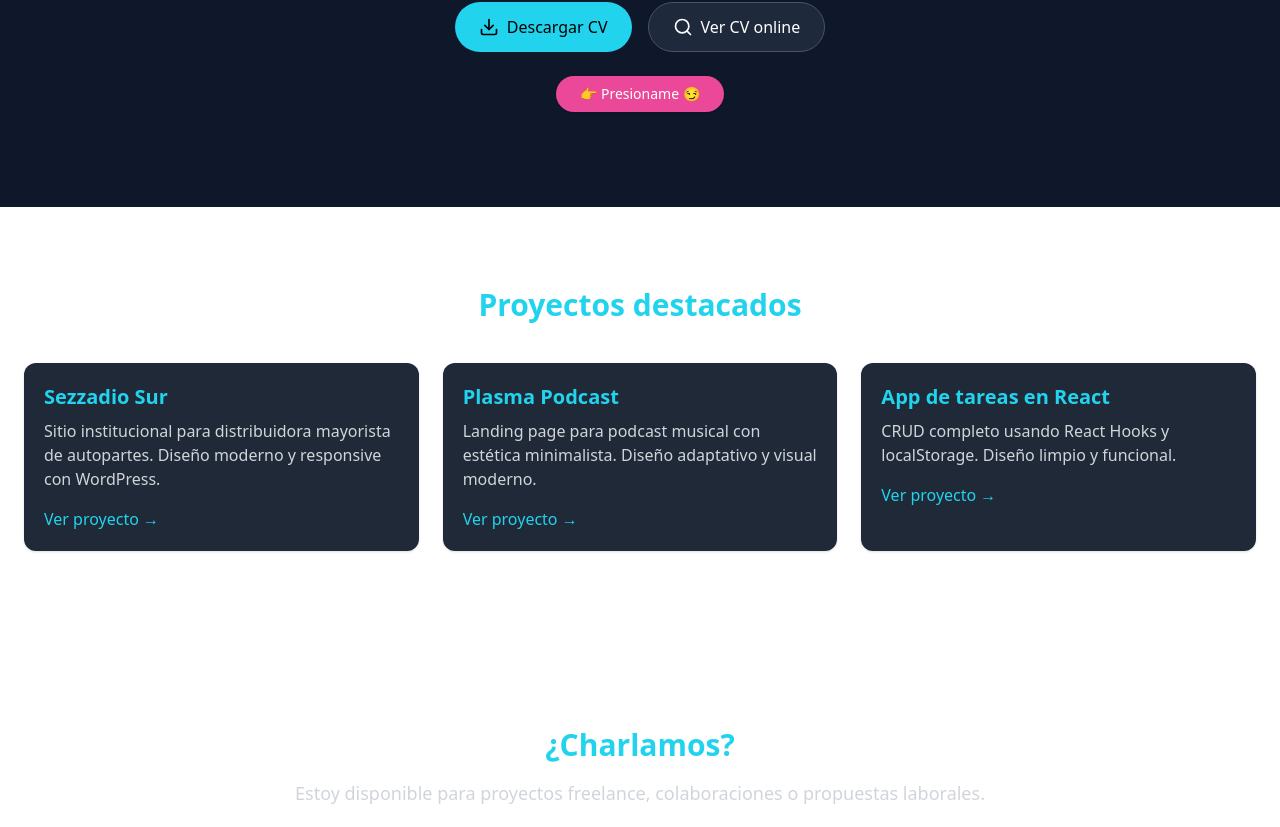
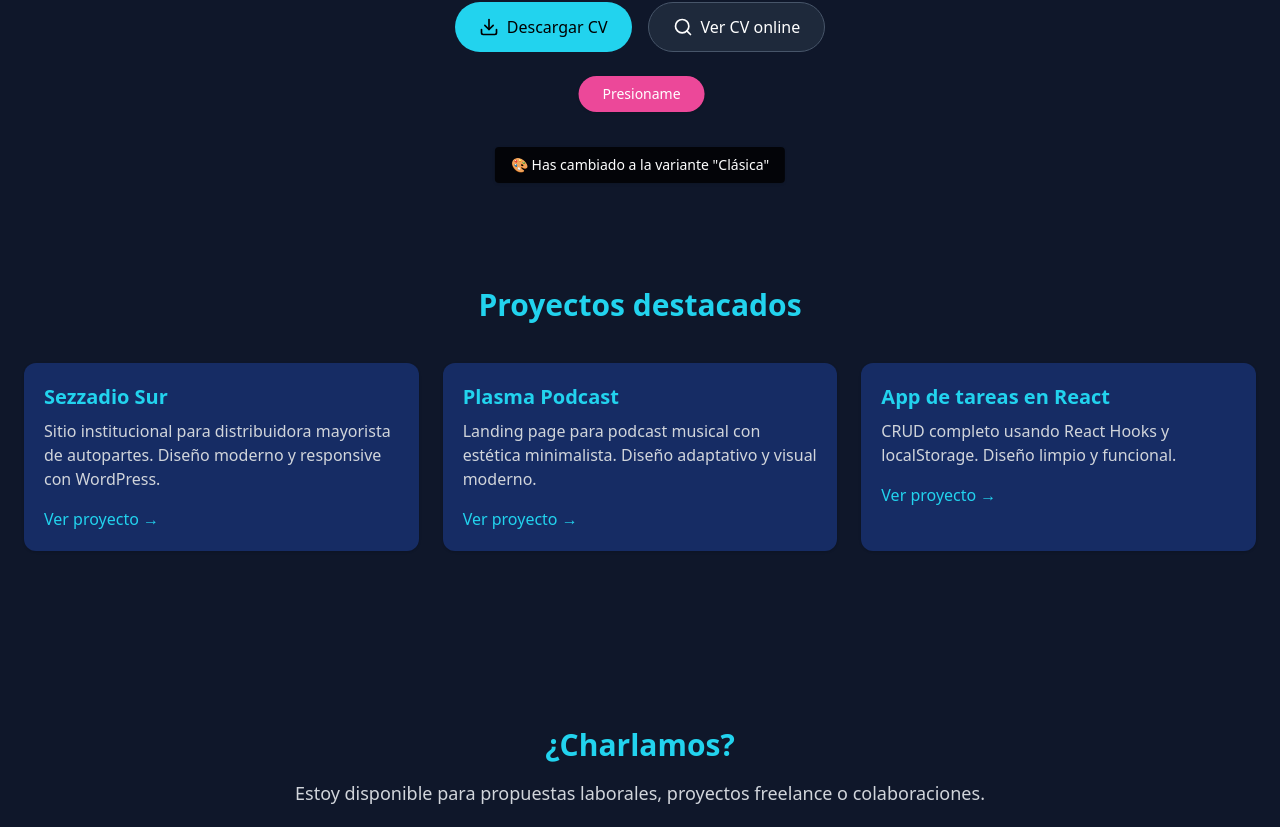
Before and after one commit to MatiGuar/portfolio-matias-guarnaccia, a React (Vite) app: page / in a window 1280 px wide. Shown: the part 593-1420 px from the top of the page. Built offline with nearby package versions, Linux system fonts and the light colour scheme.

Commit message:
testeando boton de cambio de estilos

```diff
--- a/index.html
+++ b/index.html
@@ -5,7 +5,7 @@
     <link rel="icon" type="image/svg+xml" href="/vite.svg" />
     <link href="https://fonts.googleapis.com/css2?family=Sora:wght@400;600;700&display=swap" rel="stylesheet">
     <meta name="viewport" content="width=device-width, initial-scale=1.0" />
-    <title>Vite + React</title>
+    <title>Portfolio Matias Guarnaccia </title>
   </head>
   <body>
     <div id="root"></div>
--- a/src/App.jsx
+++ b/src/App.jsx
@@ -1,20 +1,48 @@
+import { useEffect, useState } from "react";
 import Navbar from "./components/Navbar";
-import Home from "./pages/Home";
 import Projects from "./pages/Projects";
 import Contact from "./pages/Contact";
 import Footer from "./components/Footer";
 import HeroDemo from "./components/HeroDemo";
 
+const variants = [
+  "default",
+  "minimal",
+  "imageBackground",
+  "angledLayout",
+  "devIllustration"
+];
+
 function App() {
+  const [variantIndex, setVariantIndex] = useState(0);
+  const variant = variants[variantIndex];
+
+  useEffect(() => {
+    const body = document.body;
+
+    if (variant === "imageBackground") {
+      body.classList.add("bg-hero-img");
+      body.classList.remove("bg-dark"); // por si quedó aplicada
+    } else {
+      body.classList.remove("bg-hero-img");
+      body.classList.add("bg-dark"); // se asegura fondo oscuro en el resto
+    }
+  }, [variant]);
+
+
+  const handleChangeVariant = () => {
+    const nextIndex = (variantIndex + 1) % variants.length;
+    setVariantIndex(nextIndex);
+  };
+
   return (
-    <>
+    <div className="text-white min-h-screen">
       <Navbar />
-      {/*<Home />*/}
-      <HeroDemo />
-      <Projects />
-      <Contact />
-      <Footer />
-    </>
+      <HeroDemo variant={variant} onChangeVariant={handleChangeVariant} />
+      <Projects variant={variant} />
+      <Contact variant={variant} />
+      <Footer variant={variant} />
+    </div>
   );
 }
 
--- a/src/components/Hero.jsx
+++ b/src/components/Hero.jsx
@@ -1,7 +1,7 @@
 import React from "react";
 import { Download, Search } from "lucide-react";
 import { motion, AnimatePresence } from "framer-motion";
-import styles from "./Hero.module.css"; // Importa el CSS module
+import styles from "./Hero.module.css"; // CSS Modules
 
 const Hero = ({
   title,
@@ -11,7 +11,6 @@ const Hero = ({
   cta2,
   location,
   variant = "default",
-  backgroundImage = "",
   onChangeVariant,
 }) => {
   const isMinimal = variant === "minimal";
@@ -22,10 +21,58 @@ const Hero = ({
   const showImage = !isMinimal && image;
   const titleClean = isMinimal ? title.replace(/👋/g, "") : title;
 
+  // Layout especial para la variante MINIMAL
+  if (isMinimal) {
+    return (
+      <section className="min-h-screen bg-gray-900 text-white flex flex-col justify-center items-center px-4">
+        <h1 className="text-2xl font-semibold text-center mb-2">
+          {titleClean}
+        </h1>
+        <p className="text-sm text-gray-300 text-center mb-4">
+          Frontend developer · React · Tailwind · WordPress
+        </p>
+
+        <span className="inline-block w-2 h-2 rounded-full bg-green-400 mb-6"></span>
+
+        <div className="flex gap-6">
+          {cta1 && (
+            <a
+              href={cta1.href}
+              download={cta1.download}
+              className="flex items-center gap-2 text-gray-200 hover:text-white transition text-sm"
+            >
+              <Download className="w-4 h-4" />
+              {cta1.label}
+            </a>
+          )}
+          {cta2 && (
+            <a
+              href={cta2.href}
+              target="_blank"
+              rel="noopener noreferrer"
+              className="flex items-center gap-2 text-gray-200 hover:text-white transition text-sm"
+            >
+              <Search className="w-4 h-4" />
+              {cta2.label}
+            </a>
+          )}
+        </div>
+
+        {onChangeVariant && (
+          <button
+            onClick={onChangeVariant}
+            className="mt-8 text-xs text-gray-500 hover:text-white underline transition"
+          >
+            Cambiar apariencia
+          </button>
+        )}
+      </section>
+    );
+  }
+
+  // Otras variantes
   const layoutClasses = isImageBg
     ? "bg-cover bg-center text-white"
-    : isMinimal
-    ? "bg-white text-black"
     : isAngled
     ? `bg-gradient-to-r from-orange-500 via-black to-blue-700 text-white ${styles.clipDiagonal}`
     : isDev
@@ -35,7 +82,6 @@ const Hero = ({
   return (
     <section
       className={`min-h-screen w-full px-4 flex justify-center items-center ${layoutClasses}`}
-      style={isImageBg ? { backgroundImage: `url(${backgroundImage})` } : {}}
     >
       <AnimatePresence mode="wait">
         <motion.div
@@ -50,7 +96,6 @@ const Hero = ({
           exit={{ opacity: 0, y: -10 }}
           transition={{ duration: 0.5, ease: "easeOut" }}
         >
-          {/* Imagen izquierda en variantes con layout horizontal */}
           {(isAngled || isDev) && (
             <div
               className={`flex justify-center w-full md:w-1/2 ${
@@ -69,7 +114,6 @@ const Hero = ({
             </div>
           )}
 
-          {/* Contenido */}
           <div
             className={`${
               isAngled || isDev
@@ -77,7 +121,6 @@ const Hero = ({
                 : "max-w-4xl mx-auto"
             } ${isDev ? "order-1 md:order-2" : ""}`}
           >
-            {/* Imagen arriba del contenido en default/imageBackground */}
             {(variant === "default" || variant === "imageBackground") &&
               showImage && (
                 <div className="mb-6 flex justify-center">
@@ -107,18 +150,10 @@ const Hero = ({
 
             {location && (
               <p className="mt-2 text-sm">
-                {isMinimal ? (
-                  <span className="inline-flex items-center gap-2 text-green-600">
-                    <span className="w-2 h-2 rounded-full bg-green-500 inline-block"></span>
-                    Disponible para trabajar remoto desde España
-                  </span>
-                ) : (
-                  <span className="text-green-400">{location}</span>
-                )}
+                <span className="text-green-400">{location}</span>
               </p>
             )}
 
-            {/* Botones */}
             <div
               className={`flex flex-col md:flex-row gap-4 mt-8 ${
                 isAngled || isDev ? "justify-start" : "justify-center"
@@ -147,14 +182,13 @@ const Hero = ({
               )}
             </div>
 
-            {/* Botón para cambiar variante */}
             {onChangeVariant && (
               <div className="mt-6">
                 <button
                   onClick={onChangeVariant}
-                  className="bg-pink-500 hover:bg-pink-600 text-white px-6 py-2 rounded-full text-sm shadow transition active:scale-95"
+                  className={`bg-pink-500 hover:bg-pink-600 text-white px-6 py-2 rounded-full text-sm shadow transition active:scale-95 ${styles.shakeButton}`}
                 >
-                  👉 Presioname 😏
+                  {variant === "imageBackground" ? "👉 Presioname 😏" : "Presioname"}
                 </button>
               </div>
             )}
--- a/src/components/Hero.module.css
+++ b/src/components/Hero.module.css
@@ -1,4 +1,25 @@
 /* Hero.module.css */
+@keyframes shake {
+  0%, 100% {
+    transform: translateX(0);
+  }
+  20% {
+    transform: translateX(-4px);
+  }
+  40% {
+    transform: translateX(4px);
+  }
+  60% {
+    transform: translateX(-2px);
+  }
+  80% {
+    transform: translateX(2px);
+  }
+}
+
+.shakeButton {
+  animation: shake 1s infinite;
+}
 
 .clipDiagonal {
   clip-path: polygon(0 0, 100% 10%, 100% 100%, 0% 90%);
--- a/src/components/HeroDemo.jsx
+++ b/src/components/HeroDemo.jsx
@@ -1,14 +1,5 @@
-import React, { useState } from "react";
+import React from "react";
 import Hero from "./Hero";
-
-// Todas las variantes disponibles
-const variants = [
-  "default",
-  "minimal",
-  "imageBackground",
-  "angledLayout",
-  "devIllustration"
-];
 
 const variantLabels = {
   default: "Clásica",
@@ -18,29 +9,19 @@ const variantLabels = {
   devIllustration: "Ilustración"
 };
 
-const HeroDemo = () => {
-  const [variantIndex, setVariantIndex] = useState(0);
-  const [message, setMessage] = useState("");
-
-  const handleChangeVariant = () => {
-    const nextIndex = (variantIndex + 1) % variants.length;
-    const newVariant = variants[nextIndex];
-    setVariantIndex(nextIndex);
-    setMessage(`🎨 Has cambiado a la variante "${variantLabels[newVariant]}"`);
-
-    setTimeout(() => setMessage(""), 3000);
-  };
-
-  const currentVariant = variants[variantIndex];
+const HeroDemo = ({ variant, onChangeVariant }) => {
+  const message = variant
+    ? `🎨 Has cambiado a la variante "${variantLabels[variant]}"`
+    : "";
 
   return (
     <>
       <Hero
-        variant={currentVariant}
+        variant={variant}
         title="¡Hola! Soy Matías Guarnaccia 👋"
         subtitle="Desarrollador web enfocado en frontend moderno y diseño UI/UX. Me especializo en React, Tailwind CSS y WordPress. Apasionado por crear experiencias visuales limpias y funcionales."
         image={
-          currentVariant === "devIllustration"
+          variant === "devIllustration"
             ? "/hero-dev.svg"
             : "/matias-hero.jpg"
         }
@@ -51,11 +32,11 @@ const HeroDemo = () => {
           label: "Ver CV online",
           href: "https://link-a-tu-cv.com"
         }}
-        onChangeVariant={handleChangeVariant}
+        onChangeVariant={onChangeVariant}
       />
 
       {/* Toast flotante */}
-      {message && (
+      {variant && (
         <div className="fixed bottom-6 left-1/2 -translate-x-1/2 bg-black/80 text-white px-4 py-2 rounded shadow text-sm animate-fade-in z-50">
           {message}
         </div>
--- a/src/components/ProjectCard.jsx
+++ b/src/components/ProjectCard.jsx
@@ -19,7 +19,7 @@ export default function ProjectCard({ title, description, link }) {
       initial={{ opacity: 0, y: 40 }}
       animate={controls}
       transition={{ duration: 0.6, ease: "easeOut" }}
-      className="bg-gray-800 rounded-xl p-5 shadow hover:shadow-lg transition"
+      className="bg-[#162c64] rounded-xl p-5 shadow hover:shadow-lg transition"
     >
       <h3 className="text-xl font-semibold text-cyan-400 mb-2">{title}</h3>
       <p className="text-gray-300 mb-4">{description}</p>
--- a/src/index.css
+++ b/src/index.css
@@ -1,6 +1,19 @@
 @tailwind base;
 @tailwind components;
 @tailwind utilities;
+
+.bg-dark {
+  background-color: #0F172A;
+}
+
+.bg-hero-img {
+  background-image: url('/banner-demo.jpg');
+  background-size: cover;
+  background-position: center;
+  background-repeat: no-repeat;
+  background-attachment: fixed;
+}
+
 
 @layer components {
   .section-container {
--- a/src/pages/Contact.jsx
+++ b/src/pages/Contact.jsx
@@ -12,7 +12,7 @@ export default function Contact() {
     >
       <h2 className="text-3xl font-bold text-cyan-400 mb-4">¿Charlamos?</h2>
       <p className="text-gray-300 text-lg mb-6">
-        Estoy disponible para proyectos freelance, colaboraciones o propuestas laborales.
+        Estoy disponible para propuestas laborales, proyectos freelance o colaboraciones.
       </p>
       <a
         href="mailto:matiasguarnaccia@outlook.es"
```
